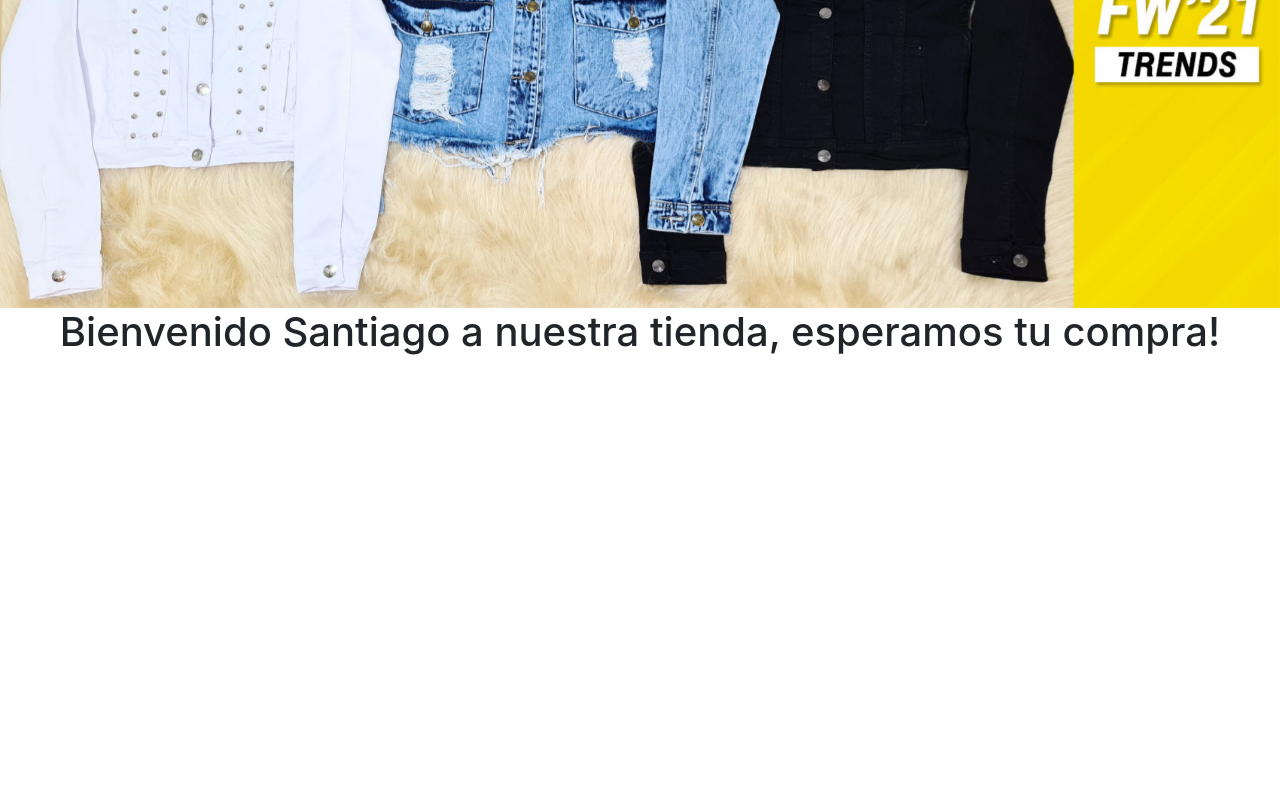
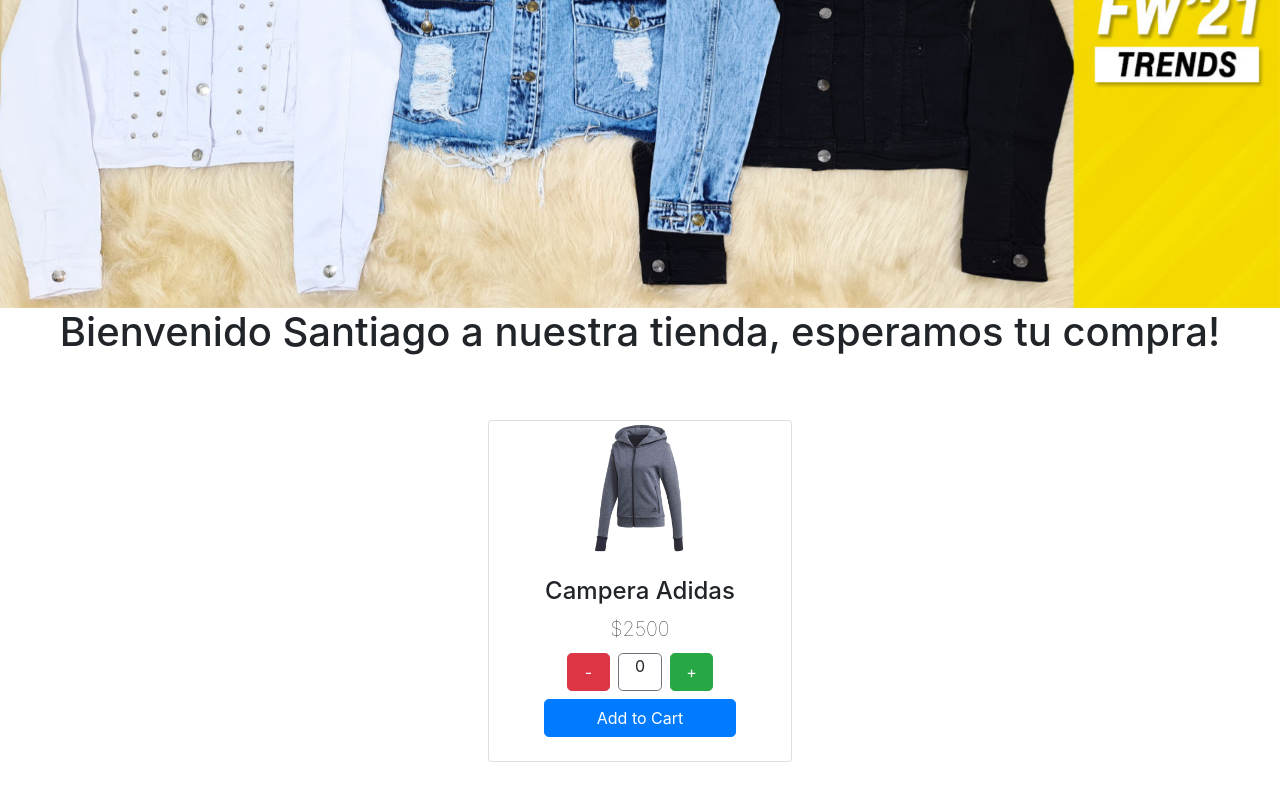
Before and after one commit to scacosso/tienda-ecom, a React (Create React App) app: page / in a window 1280 px wide. Shown: the part 540-1340 px from the top of the page. Before the commit the page ends 904 px from the top, so only its background shows below. Built offline with nearby package versions, Linux system fonts and the light colour scheme.

Commit message:
Agregando card items, botones + / - y "add cart"

```diff
--- a/src/App.js
+++ b/src/App.js
@@ -1,9 +1,11 @@
 import './App.css';
 import NavBar from './components/NavBar';
 import Carousel from './components/Carousel';
-import ItemListContainer from "./components/ItemListContainer"
+import ItemListContainer from './components/ItemListContainer';
+import ItemCount from './components/ItemCount';
 
 import 'bootstrap/dist/css/bootstrap.min.css';
+
 
 function App() {
   return (
@@ -11,6 +13,7 @@ function App() {
       <NavBar />
       <Carousel />
       <ItemListContainer nombre="Santiago" />
+      <ItemCount />
     </div>
   );
 }
--- /dev/null
+++ b/src/components/ItemCount.js
@@ -0,0 +1,39 @@
+import React from 'react'
+import campera from '../images/campera.jpg'
+
+export default function() {
+    function restar(event){
+        if (clicks>=1){
+            setClicks(clicks-1);
+            }
+        };
+
+    function aumentar(event){
+        setClicks(clicks+ 1);
+        };
+
+    const [clicks, setClicks] = React.useState(0);
+
+  return (
+    <div className="row justify-content-center p-5">
+        <div className="col-3 card m-2">
+            <div>
+                <img className="w-50" src={campera} alt="Campera Adidas"></img>
+            </div>
+            <div className="card-body">
+                <h4 className="card-title">Campera Adidas</h4>
+                <h5 className="font-weight-lighter">$2500</h5>
+            <div className="row justify-content-center">
+                <button className="col-2 m-1 btn btn-danger rounded-lg" onClick={restar}>-</button>
+                <span className="col-2 m-1 border border-secondary rounded-lg">{clicks}</span>
+                <button className="col-2 m-1 btn btn-success rounded-lg" onClick={aumentar}>+</button>
+            </div>
+            <div>
+                <button className="col-10 m-1 btn btn-primary rounded-lg" >Add to Cart</button>
+            </div>
+            </div>
+        </div>
+    </div>
+
+  )
+}
```
Also changed, not shown: src/images/campera.jpg (added).
